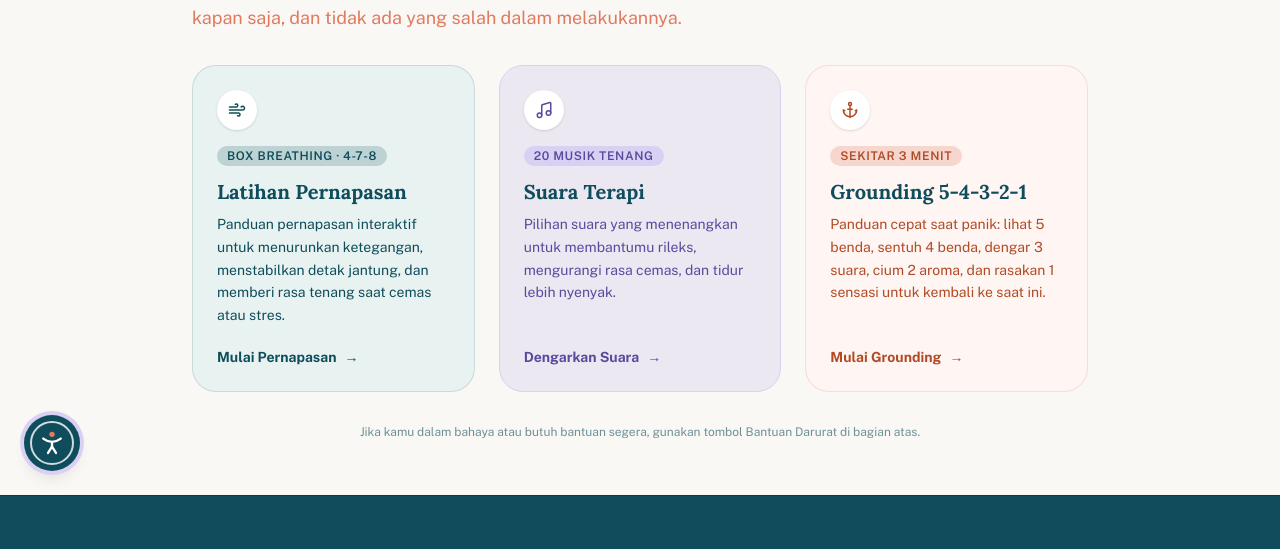
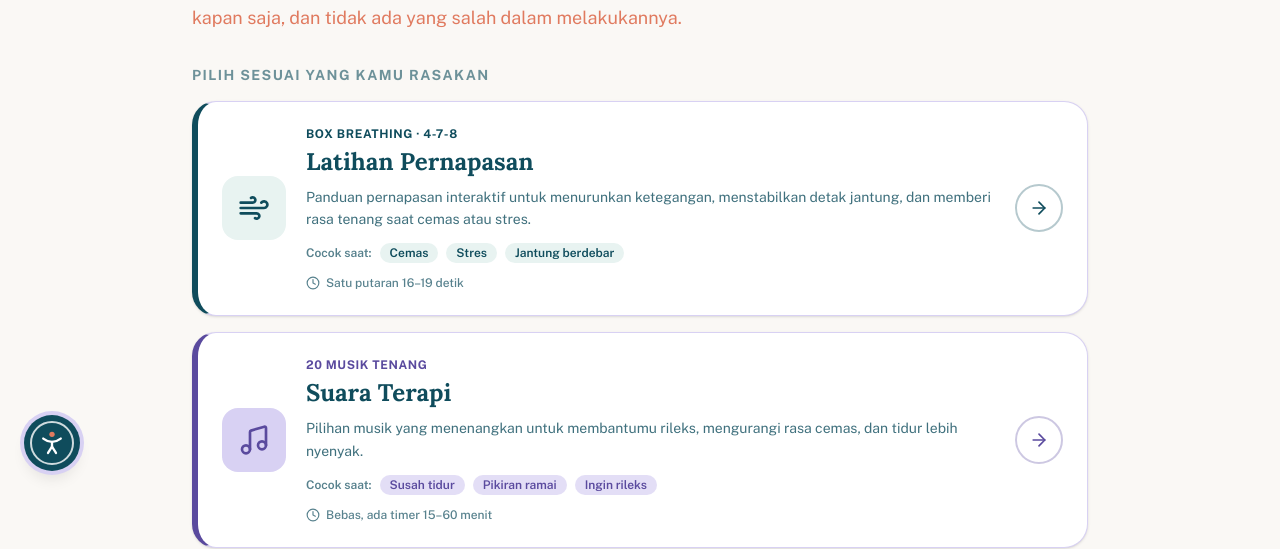
Before and after one commit to Team-4-RA-Lasminingrat-PI-2026/svarati-project, a Next.js app: page /rehabilitatif/training in a window 1280 px wide. Shown: the part 305-854 px from the top of the page. Built offline with nearby package versions, Linux system fonts and the light colour scheme; no server answers.

Commit message:
Latihan Tenang: kartu latihan jadi daftar memanjang supaya beda dari halaman Pemulihan

```diff
--- a/app/rehabilitatif/training/page.js
+++ b/app/rehabilitatif/training/page.js
@@ -1,48 +1,60 @@
 import Link from "next/link";
-import { Wind, Music, Anchor } from "lucide-react";
+import { Wind, Music, Anchor, Clock, ArrowRight } from "lucide-react";
 import Badge from "@/components/Badge";
 import BackToPemulihan from "@/components/BackToPemulihan";
-import {
-    Card,
-    CardIcon,
-    CardTitle,
-    CardDescription,
-    CardLink,
-} from "@/components/Card";
-
+// Tampilan sengaja berbeda dari kartu di halaman Pemulihan: daftar memanjang (bukan 3 kolom),
+// kartu putih dengan garis warna di kiri, label "Cocok saat", durasi, dan tombol panah bulat.
 const exercises = [
     {
         href: "/rehabilitatif/training/breathing",
         title: "Latihan Pernapasan",
         Icon: Wind,
-        badge: "Box Breathing · 4-7-8",
-        variant: "teal",
-        color: "text-svarati-teal",
-        cta: "Mulai Pernapasan",
+        teknik: "Box Breathing · 4-7-8",
+        durasi: "Satu putaran 16–19 detik",
+        cocok: ["Cemas", "Stres", "Jantung berdebar"],
         description:
             "Panduan pernapasan interaktif untuk menurunkan ketegangan, menstabilkan detak jantung, dan memberi rasa tenang saat cemas atau stres.",
+        warna: {
+            garis: "border-l-svarati-teal",
+            ikon: "bg-svarati-teal-soft text-svarati-teal",
+            teks: "text-svarati-teal",
+            chip: "bg-svarati-teal-soft text-svarati-teal",
+            tombol: "border-svarati-teal/30 text-svarati-teal group-hover:bg-svarati-teal group-hover:text-white",
+        },
     },
     {
         href: "/rehabilitatif/training/sound",
         title: "Suara Terapi",
         Icon: Music,
-        badge: "20 Musik Tenang",
-        variant: "lavender",
-        color: "text-svarati-lavender-dark",
-        cta: "Dengarkan Suara",
+        teknik: "20 Musik Tenang",
+        durasi: "Bebas, ada timer 15–60 menit",
+        cocok: ["Susah tidur", "Pikiran ramai", "Ingin rileks"],
         description:
-            "Pilihan suara yang menenangkan untuk membantumu rileks, mengurangi rasa cemas, dan tidur lebih nyenyak.",
+            "Pilihan musik yang menenangkan untuk membantumu rileks, mengurangi rasa cemas, dan tidur lebih nyenyak.",
+        warna: {
+            garis: "border-l-svarati-lavender-dark",
+            ikon: "bg-svarati-lavender-light text-svarati-lavender-dark",
+            teks: "text-svarati-lavender-dark",
+            chip: "bg-svarati-lavender-light/70 text-svarati-lavender-dark",
+            tombol: "border-svarati-lavender-dark/30 text-svarati-lavender-dark group-hover:bg-svarati-lavender-dark group-hover:text-white",
+        },
     },
     {
         href: "/rehabilitatif/training/grounding",
         title: "Grounding 5-4-3-2-1",
         Icon: Anchor,
-        badge: "Sekitar 3 menit",
-        variant: "coral",
-        color: "text-svarati-coral-dark",
-        cta: "Mulai Grounding",
+        teknik: "5 langkah singkat",
+        durasi: "Sekitar 3 menit",
+        cocok: ["Panik", "Kewalahan", "Sulit fokus"],
         description:
             "Panduan cepat saat panik: lihat 5 benda, sentuh 4 benda, dengar 3 suara, cium 2 aroma, dan rasakan 1 sensasi untuk kembali ke saat ini.",
+        warna: {
+            garis: "border-l-svarati-coral-dark",
+            ikon: "bg-svarati-coral-soft text-svarati-coral-dark",
+            teks: "text-svarati-coral-dark",
+            chip: "bg-svarati-coral-soft text-svarati-coral-dark",
+            tombol: "border-svarati-coral-dark/30 text-svarati-coral-dark group-hover:bg-svarati-coral-dark group-hover:text-white",
+        },
     },
 ];
 
@@ -66,25 +78,55 @@ export default function TrainingPage() {
                     </p>
                 </div>
 
-                <div className="grid gap-6 md:grid-cols-3">
-                    {exercises.map(({ href, title, Icon, badge, variant, color, cta, description }) => (
-                        <Link key={href} href={href} className="group block h-full">
-                            <Card variant={variant} interactive className="flex h-full flex-col">
-                                <CardIcon>
-                                    <Icon className={color} />
-                                </CardIcon>
-                                <Badge variant={variant} className="mb-3 self-start">
-                                    {badge}
-                                </Badge>
-                                <CardTitle>{title}</CardTitle>
-                                <CardDescription className={`flex-1 ${color}`}>
-                                    {description}
-                                </CardDescription>
-                                <CardLink className={`self-start ${color}`}>{cta}</CardLink>
-                            </Card>
-                        </Link>
-                    ))}
-                </div>
+                <section aria-labelledby="judul-pilihan-latihan" className="space-y-4">
+                    <h2 id="judul-pilihan-latihan" className="font-sans text-sm font-bold uppercase tracking-widest text-svarati-teal/60">
+                        Pilih sesuai yang kamu rasakan
+                    </h2>
+                    <ul className="space-y-4">
+                        {exercises.map(({ href, title, Icon, teknik, durasi, cocok, description, warna }) => (
+                            <li key={href}>
+                                <Link
+                                    href={href}
+                                    className={`group flex flex-col gap-5 rounded-3xl border border-l-[6px] border-svarati-lavender-light bg-white p-5 shadow-sm transition hover:-translate-y-0.5 hover:shadow-md focus-visible:outline-none focus-visible:ring-4 focus-visible:ring-svarati-lavender/40 sm:flex-row sm:items-center sm:p-6 ${warna.garis}`}
+                                >
+                                    <span className={`flex size-16 shrink-0 items-center justify-center rounded-2xl ${warna.ikon}`}>
+                                        <Icon className="size-8" aria-hidden="true" />
+                                    </span>
+
+                                    <span className="min-w-0 flex-1">
+                                        <span className={`block text-xs font-bold uppercase tracking-wider ${warna.teks}`}>
+                                            {teknik}
+                                        </span>
+                                        <span className="mt-1 block font-heading text-2xl font-bold text-svarati-teal">
+                                            {title}
+                                        </span>
+                                        <span className="mt-2 block text-sm leading-relaxed text-svarati-teal/80">
+                                            {description}
+                                        </span>
+                                        <span className="mt-3 flex flex-wrap items-center gap-2">
+                                            <span className="text-xs font-semibold text-svarati-teal/70">Cocok saat:</span>
+                                            {cocok.map((c) => (
+                                                <span key={c} className={`rounded-full px-2.5 py-0.5 text-xs font-semibold ${warna.chip}`}>
+                                                    {c}
+                                                </span>
+                                            ))}
+                                        </span>
+                                        <span className="mt-3 flex items-center gap-1.5 text-xs font-medium text-svarati-teal/70">
+                                            <Clock className="size-3.5" aria-hidden="true" /> {durasi}
+                                        </span>
+                                    </span>
+
+                                    <span
+                                        aria-hidden="true"
+                                        className={`hidden size-12 shrink-0 items-center justify-center rounded-full border-2 transition sm:flex ${warna.tombol}`}
+                                    >
+                                        <ArrowRight className="size-5 transition group-hover:translate-x-0.5" />
+                                    </span>
+                                </Link>
+                            </li>
+                        ))}
+                    </ul>
+                </section>
 
                 <p className="text-center text-xs text-svarati-teal/60">
                     Jika kamu dalam bahaya atau butuh bantuan segera, gunakan tombol Bantuan Darurat di bagian atas.
```
